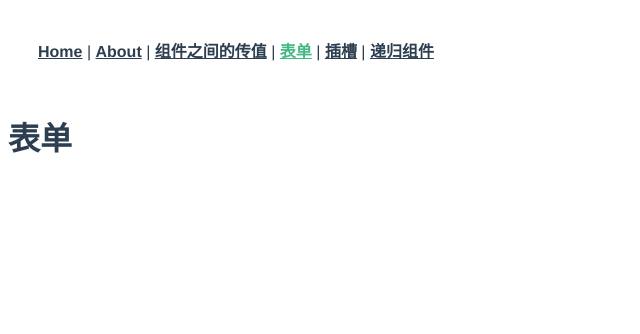
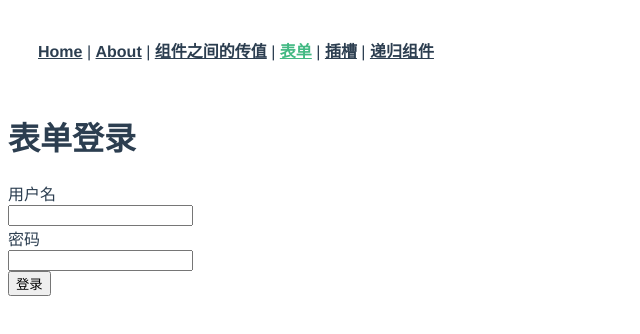
Before and after one commit to xuxiaoyin/2020, a Vue app in the folder vue-base/: page /form in a window 1280 px wide. Shown: the top 334 px of the page, without its empty margins (0-640 px from the left). Built offline with nearby package versions, Linux system fonts and the light colour scheme.

Commit message:
表单校验封装

```diff
--- a/vue-base/package.json
+++ b/vue-base/package.json
@@ -8,6 +8,7 @@
     "lint": "vue-cli-service lint"
   },
   "dependencies": {
+    "async-validator": "^3.2.3",
     "core-js": "^3.6.4",
     "vue": "^2.6.11",
     "vue-router": "^3.1.5",
--- /dev/null
+++ b/vue-base/src/views/Form/components/KForm.vue
@@ -0,0 +1,30 @@
+<template>
+  <div>
+    <slot></slot>
+  </div>
+</template>
+
+<script>
+export default {
+  provide() {
+    return {
+      form: this
+    }
+  },
+  props: {
+    model: Object,
+    rules: Object
+  },
+  methods: {
+    validate(cb) {
+      const tasks = this.$children.filter(item => item.props)
+      .map(item => item.validate())
+      Promise.all(tasks).then(() => {
+        cb(true)
+      }).catch(() => {
+        cb(false)
+      })
+    }
+  },
+}
+</script>
--- /dev/null
+++ b/vue-base/src/views/Form/components/KFormItem.vue
@@ -0,0 +1,50 @@
+<template>
+  <div>
+    <div v-if="label">{{label}}</div>
+    <slot></slot>
+    <p class="errorMessage" v-if="errorMessage">{{errorMessage}}</p>
+  </div>
+</template>
+
+<script>
+import Schema from 'async-validator'
+
+export default {
+  props: {
+    label: String,
+    props: String
+  },
+  data() {
+    return {
+      errorMessage: ''
+    }
+  },
+  inject: ['form'],
+  methods: {
+    validate() {
+      const value = this.form.model[this.props]
+      const rules = this.form.rules[this.props]
+      // 安装校验库 npm i async-validator -s
+
+      const desc = { [this.props]: rules }
+      const schema = new Schema(desc)
+      return schema.validate({[this.props]: value}, error => {
+        if (error) {
+          this.errorMessage = error[0].message
+        } else {
+          this.errorMessage = ''
+        }
+      })
+    }
+  },
+  mounted() {
+    this.$on('validate', this.validate)
+  }
+}
+</script>
+
+<style lang="scss">
+  .errorMessage {
+    color: red;
+  }
+</style>
--- /dev/null
+++ b/vue-base/src/views/Form/components/KInput.vue
@@ -0,0 +1,24 @@
+<template>
+  <div>
+    <input :value="value" @input="onInput" v-bind="$attrs">
+  </div>
+</template>
+
+<script>
+export default {
+  inheritAttrs: false,
+  props: {
+    value: {
+      type: String,
+      default: ''
+    }
+  },
+  methods: {
+    onInput(e) {
+      this.$emit('input', e.target.value)
+
+      this.$parent.$emit('validate')
+    }
+  },
+}
+</script>
--- a/vue-base/src/views/Form/index.vue
+++ b/vue-base/src/views/Form/index.vue
@@ -1,5 +1,57 @@
 <template>
   <div>
-    <h1>表单</h1>
+    <h1>表单登录</h1>
+    <k-form :model="form" :rules="rules" ref="from">
+      <k-form-item label="用户名" props="userName">
+        <k-input v-model="form.userName"></k-input>
+      </k-form-item>
+      <k-form-item label="密码" props="password">
+        <k-input v-model="form.password" type="password"></k-input>
+      </k-form-item>
+      <k-form-item>
+        <button @click="submitForm('from')">登录</button>
+      </k-form-item>
+    </k-form>
   </div>
 </template>
+
+<script>
+import KForm from './components/KForm'
+import KFormItem from './components/KFormItem'
+import KInput from './components/KInput'
+
+export default {
+  components: {
+    KForm,
+    KFormItem,
+    KInput
+  },
+  data() {
+    return {
+      form: {
+        userName: '',
+        password: ''
+      },
+      rules: {
+        userName: [
+          { required: true, message: '请输入用户名', trigger: 'blur' }
+        ],
+        password:[
+          { required: true, message: '请输入用密码', trigger: 'blur' }
+        ]
+      }
+    }
+  },
+  methods: {
+    submitForm(form) {
+      this.$refs[form].validate(valid => {
+        if (valid) {
+          console.log("登录成功")
+        } else {
+          console.log("登录失败")
+        }
+      })
+    }
+  },
+}
+</script>
```
Also changed, not shown: 1 other file (tests, documents, lock files or other folders).
